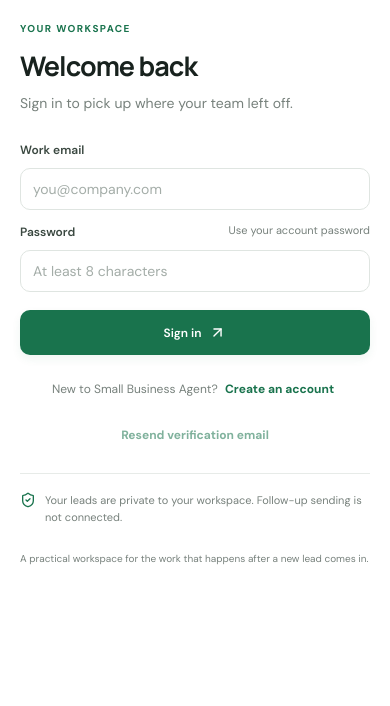
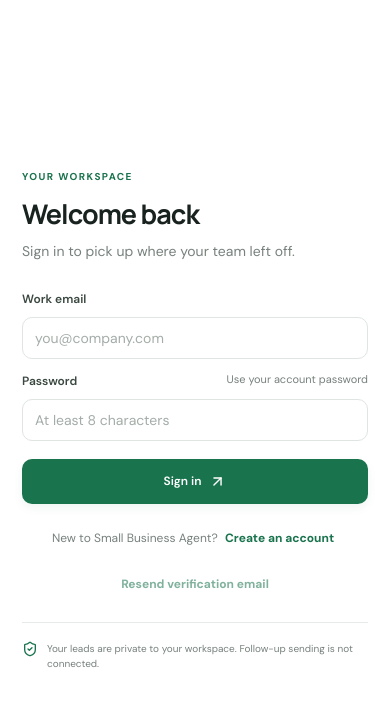
Before and after one commit to ebubechukwusamuel/small-business-agent, a Next.js app: page /login in a window 390 px wide. Shown: the top 706 px of the page. Built offline with nearby package versions, Linux system fonts and the light colour scheme; no server answers.

Commit message:
Hide desktop marketing panel on mobile authentication screens

```diff
--- a/src/app/globals.css
+++ b/src/app/globals.css
@@ -145,3 +145,36 @@
   .onboarding-fields { padding: 13px; gap: 11px; }
   .onboarding-fields .two-col { grid-template-columns: 1fr; }
 }
+
+
+/* Mobile sign-in/sign-up: keep the form, hide the desktop marketing panel. */
+@media (max-width: 720px) {
+  .auth-shell {
+    display: block;
+    min-height: 100dvh;
+    background: #fff;
+  }
+  .auth-story {
+    display: none !important;
+  }
+  .auth-panel-wrap {
+    min-height: 100dvh;
+    width: 100%;
+    justify-content: flex-start;
+    padding: 28px 22px calc(30px + env(safe-area-inset-bottom));
+  }
+  .auth-panel {
+    width: 100%;
+    max-width: 480px;
+    margin: auto;
+  }
+  .auth-panel-heading h2 {
+    font-size: 27px;
+  }
+  .auth-panel-footer {
+    display: none;
+  }
+  .auth-security {
+    font-size: 10px;
+  }
+}
```
